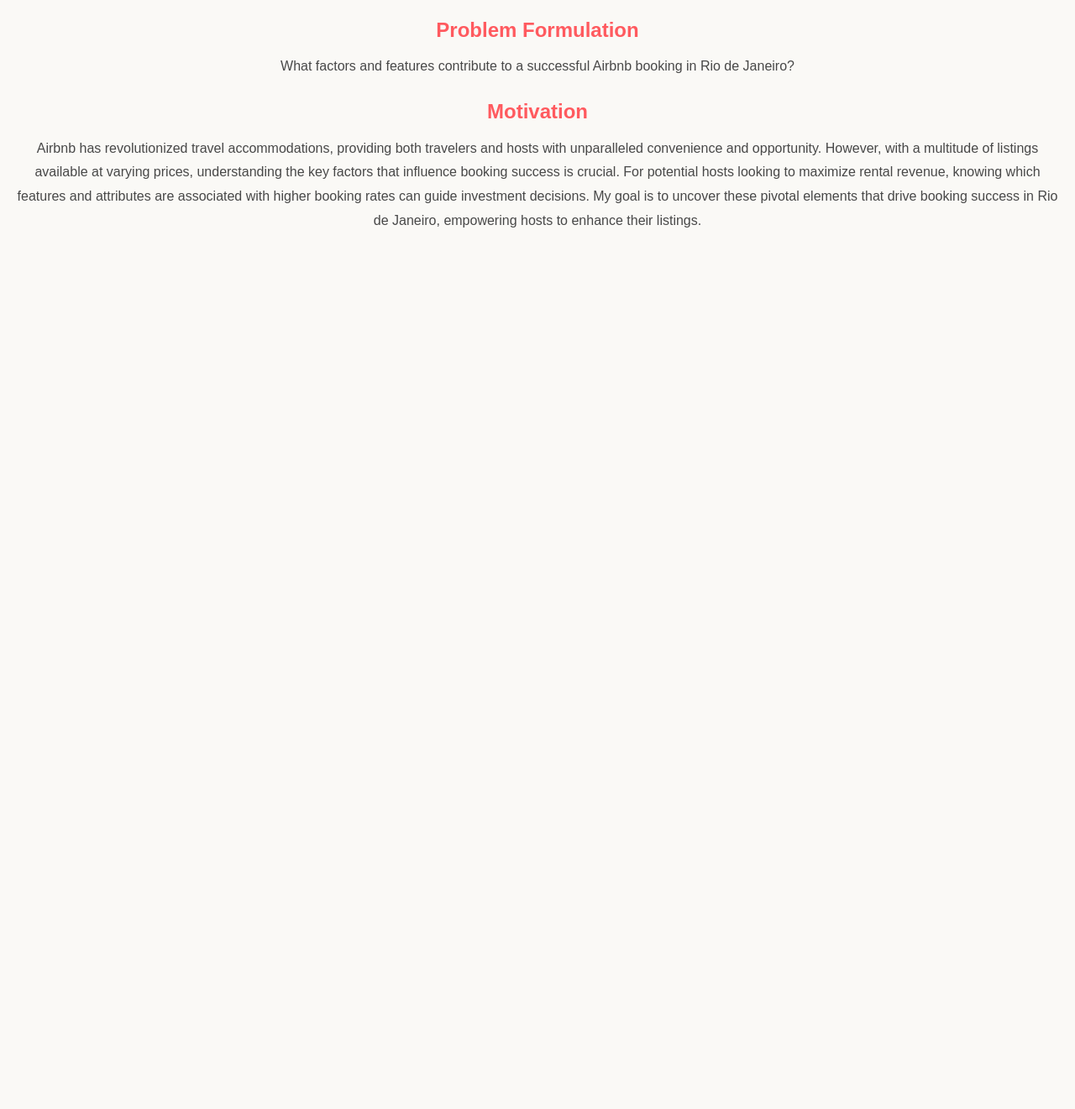
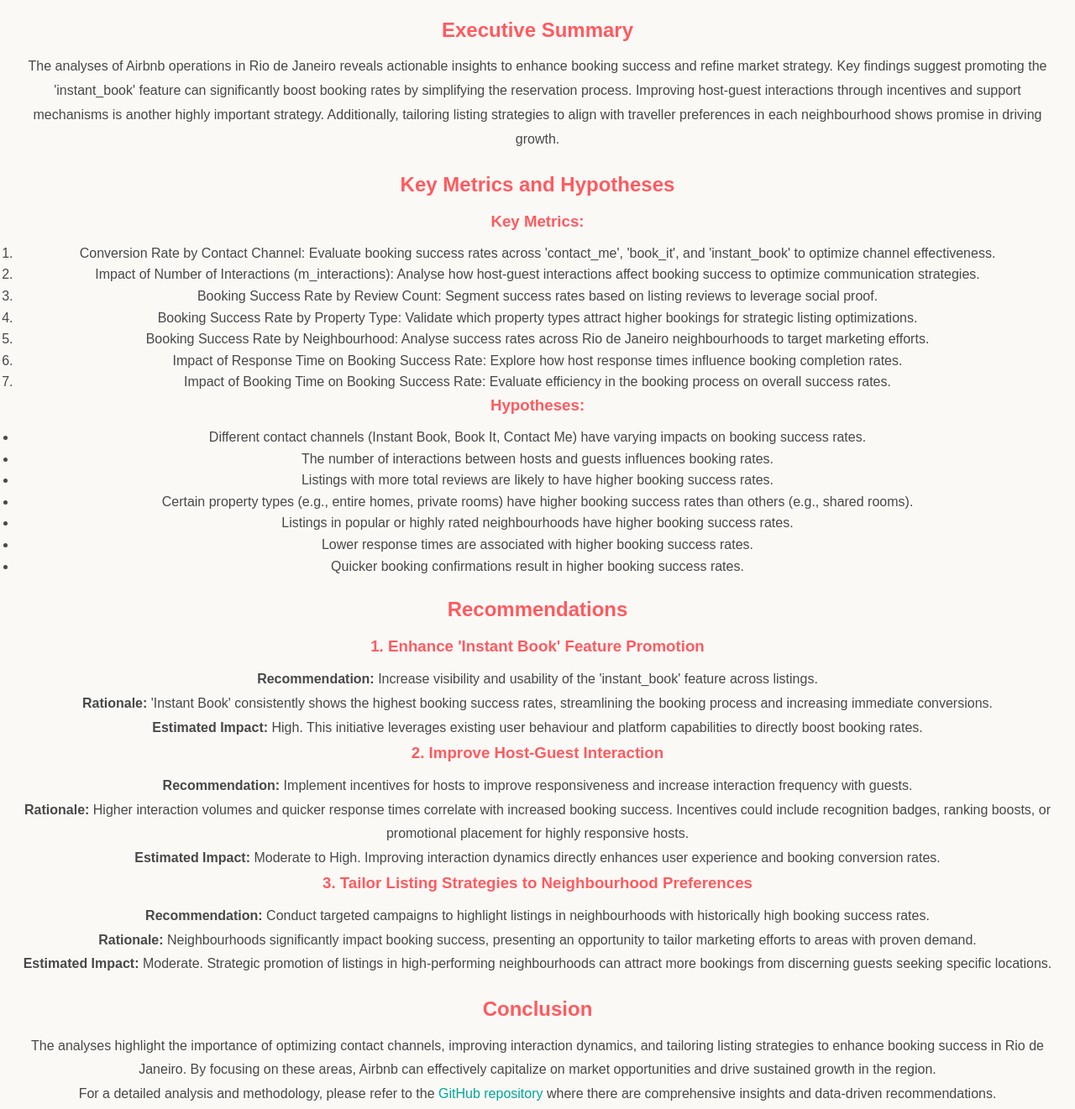
Before and after one commit to mishzaharieva/Airbnb_Project, a plain HTML site: page index.html in a window 1280 px wide. Shown: the part 453-1774 px from the top of the page at 84% size. Before the commit the page ends 800 px from the top, so only its background shows below. Drawn offline with Linux system fonts and the light colour scheme.

Commit message:
Added PDF report and Jupyter notebook checkpoint, and updated index.html

```diff
--- a/index.html
+++ b/index.html
@@ -17,14 +17,57 @@
         <img src="images/1_lZa_IgPNvVmK6Dwryo0HQg.gif" alt="Airbnb Image">
     </div>
 
-    <section id="problem-formulation">
-        <h2>Problem Formulation</h2>
-        <p>What factors and features contribute to a successful Airbnb booking in Rio de Janeiro?</p>
+    <section id="executive-summary">
+        <h2>Executive Summary</h2>
+        <p>The analyses of Airbnb operations in Rio de Janeiro reveals actionable insights to enhance booking success and refine market strategy. Key findings suggest promoting the 'instant_book' feature can significantly boost booking rates by simplifying the reservation process. Improving host-guest interactions through incentives and support mechanisms is another highly important strategy. Additionally, tailoring listing strategies to align with traveller preferences in each neighbourhood shows promise in driving growth.</p>
     </section>
 
-    <section id="motivation">
-        <h2>Motivation</h2>
-        <p>Airbnb has revolutionized travel accommodations, providing both travelers and hosts with unparalleled convenience and opportunity. However, with a multitude of listings available at varying prices, understanding the key factors that influence booking success is crucial. For potential hosts looking to maximize rental revenue, knowing which features and attributes are associated with higher booking rates can guide investment decisions. My goal is to uncover these pivotal elements that drive booking success in Rio de Janeiro, empowering hosts to enhance their listings.</p>
+    <section id="key-metrics-hypotheses">
+        <h2>Key Metrics and Hypotheses</h2>
+        <h3>Key Metrics:</h3>
+        <ol>
+            <li>Conversion Rate by Contact Channel: Evaluate booking success rates across 'contact_me', 'book_it', and 'instant_book' to optimize channel effectiveness.</li>
+            <li>Impact of Number of Interactions (m_interactions): Analyse how host-guest interactions affect booking success to optimize communication strategies.</li>
+            <li>Booking Success Rate by Review Count: Segment success rates based on listing reviews to leverage social proof.</li>
+            <li>Booking Success Rate by Property Type: Validate which property types attract higher bookings for strategic listing optimizations.</li>
+            <li>Booking Success Rate by Neighbourhood: Analyse success rates across Rio de Janeiro neighbourhoods to target marketing efforts.</li>
+            <li>Impact of Response Time on Booking Success Rate: Explore how host response times influence booking completion rates.</li>
+            <li>Impact of Booking Time on Booking Success Rate: Evaluate efficiency in the booking process on overall success rates.</li>
+        </ol>
+        <h3>Hypotheses:</h3>
+        <ul>
+            <li>Different contact channels (Instant Book, Book It, Contact Me) have varying impacts on booking success rates.</li>
+            <li>The number of interactions between hosts and guests influences booking rates.</li>
+            <li>Listings with more total reviews are likely to have higher booking success rates.</li>
+            <li>Certain property types (e.g., entire homes, private rooms) have higher booking success rates than others (e.g., shared rooms).</li>
+            <li>Listings in popular or highly rated neighbourhoods have higher booking success rates.</li>
+            <li>Lower response times are associated with higher booking success rates.</li>
+            <li>Quicker booking confirmations result in higher booking success rates.</li>
+        </ul>
+    </section>
+
+    <section id="recommendations">
+        <h2>Recommendations</h2>
+        <h3>1. Enhance 'Instant Book' Feature Promotion</h3>
+        <p><strong>Recommendation:</strong> Increase visibility and usability of the 'instant_book' feature across listings.</p>
+        <p><strong>Rationale:</strong> 'Instant Book' consistently shows the highest booking success rates, streamlining the booking process and increasing immediate conversions.</p>
+        <p><strong>Estimated Impact:</strong> High. This initiative leverages existing user behaviour and platform capabilities to directly boost booking rates.</p>
+
+        <h3>2. Improve Host-Guest Interaction</h3>
+        <p><strong>Recommendation:</strong> Implement incentives for hosts to improve responsiveness and increase interaction frequency with guests.</p>
+        <p><strong>Rationale:</strong> Higher interaction volumes and quicker response times correlate with increased booking success. Incentives could include recognition badges, ranking boosts, or promotional placement for highly responsive hosts.</p>
+        <p><strong>Estimated Impact:</strong> Moderate to High. Improving interaction dynamics directly enhances user experience and booking conversion rates.</p>
+
+        <h3>3. Tailor Listing Strategies to Neighbourhood Preferences</h3>
+        <p><strong>Recommendation:</strong> Conduct targeted campaigns to highlight listings in neighbourhoods with historically high booking success rates.</p>
+        <p><strong>Rationale:</strong> Neighbourhoods significantly impact booking success, presenting an opportunity to tailor marketing efforts to areas with proven demand.</p>
+        <p><strong>Estimated Impact:</strong> Moderate. Strategic promotion of listings in high-performing neighbourhoods can attract more bookings from discerning guests seeking specific locations.</p>
+    </section>
+
+    <section id="conclusion">
+        <h2>Conclusion</h2>
+        <p>The analyses highlight the importance of optimizing contact channels, improving interaction dynamics, and tailoring listing strategies to enhance booking success in Rio de Janeiro. By focusing on these areas, Airbnb can effectively capitalize on market opportunities and drive sustained growth in the region.</p>
+        <p>For a detailed analysis and methodology, please refer to the <a href="https://github.com/mishzaharieva/Airbnb_Project">GitHub repository</a> where there are comprehensive insights and data-driven recommendations.</p>
     </section>
 
 </main>
```
Also changed, not shown: 2 other files.
